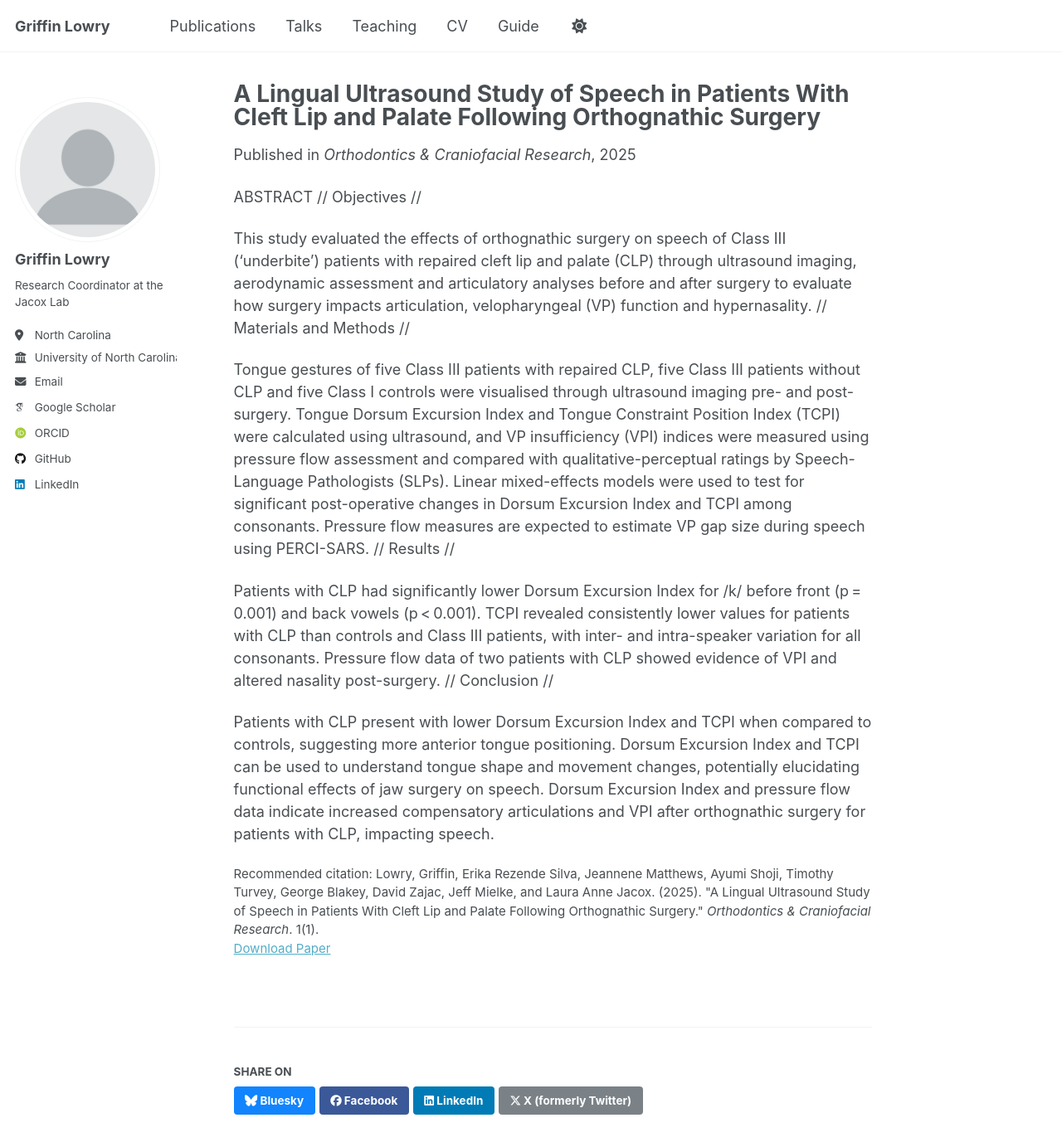
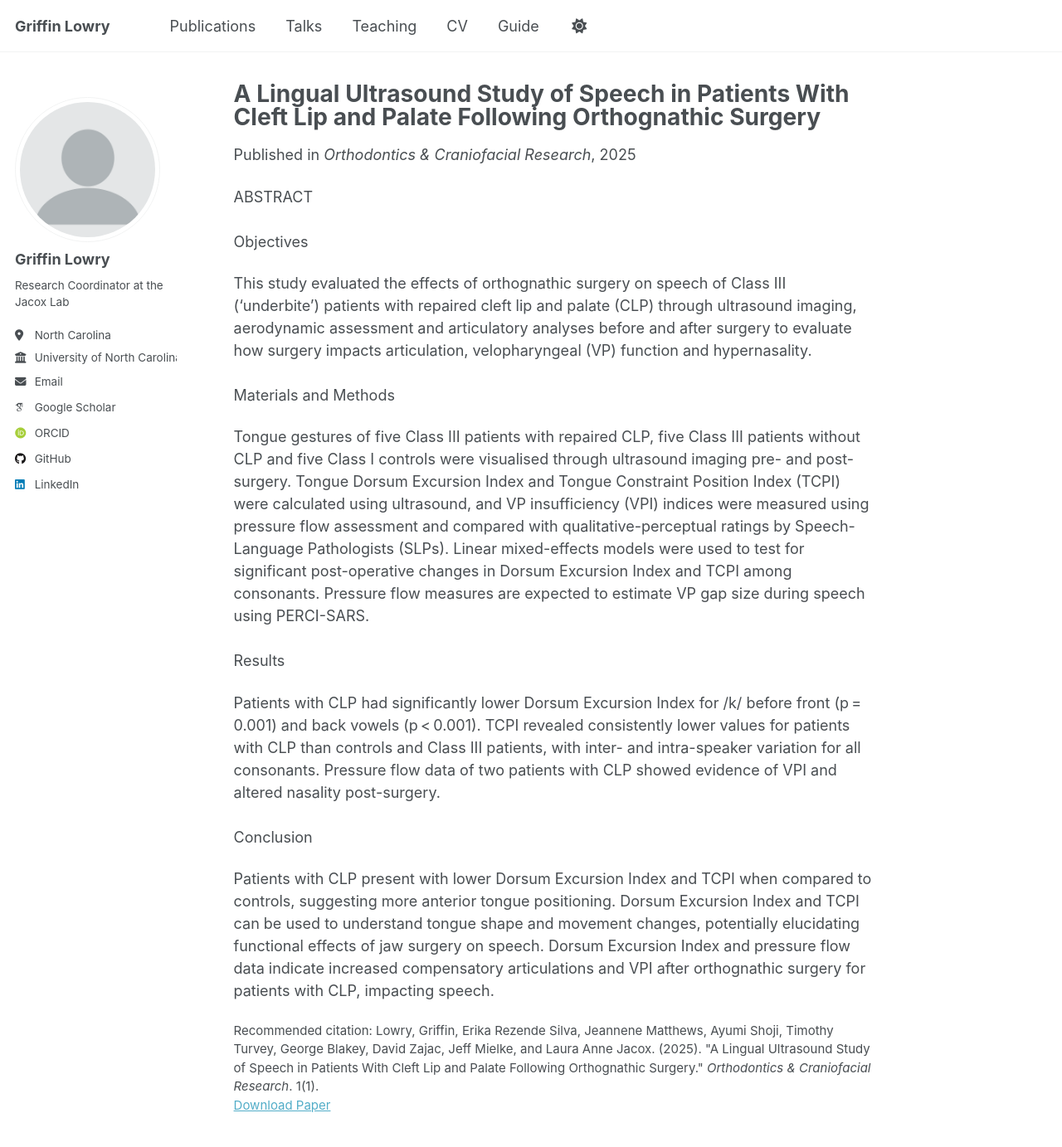
Before and after one commit to griffinlowry/griffinlowry.github.io, a Jekyll site: the page built from _publications/2025_OCR_CLP_paper.md, in a window 1280 px wide and 1400 px high. Shown: the top 1383 px of the window at 83% size. Built offline with Jekyll 4.4.1, drawn with Linux system fonts in a browser that asks for light colours; some web fonts are replaced.

Commit message:
Update 2025_OCR_CLP_paper.md

```diff
--- a/_publications/2025_OCR_CLP_paper.md
+++ b/_publications/2025_OCR_CLP_paper.md
@@ -12,16 +12,16 @@
 citation: 'Lowry, Griffin, Erika Rezende Silva, Jeannene Matthews, Ayumi Shoji, Timothy Turvey, George Blakey, David Zajac, Jeff Mielke, and Laura Anne Jacox. (2025). &quot;A Lingual Ultrasound Study of Speech in Patients With Cleft Lip and Palate Following Orthognathic Surgery.&quot; <i>Orthodontics & Craniofacial Research</i>. 1(1).'
 ---
 
-ABSTRACT //
-Objectives //
+ABSTRACT <br> <br>
+Objectives <br>
 
-This study evaluated the effects of orthognathic surgery on speech of Class III (‘underbite’) patients with repaired cleft lip and palate (CLP) through ultrasound imaging, aerodynamic assessment and articulatory analyses before and after surgery to evaluate how surgery impacts articulation, velopharyngeal (VP) function and hypernasality. //
-Materials and Methods //
+This study evaluated the effects of orthognathic surgery on speech of Class III (‘underbite’) patients with repaired cleft lip and palate (CLP) through ultrasound imaging, aerodynamic assessment and articulatory analyses before and after surgery to evaluate how surgery impacts articulation, velopharyngeal (VP) function and hypernasality. <br> <br>
+Materials and Methods <br>
 
-Tongue gestures of five Class III patients with repaired CLP, five Class III patients without CLP and five Class I controls were visualised through ultrasound imaging pre- and post-surgery. Tongue Dorsum Excursion Index and Tongue Constraint Position Index (TCPI) were calculated using ultrasound, and VP insufficiency (VPI) indices were measured using pressure flow assessment and compared with qualitative-perceptual ratings by Speech-Language Pathologists (SLPs). Linear mixed-effects models were used to test for significant post-operative changes in Dorsum Excursion Index and TCPI among consonants. Pressure flow measures are expected to estimate VP gap size during speech using PERCI-SARS. //
-Results //
+Tongue gestures of five Class III patients with repaired CLP, five Class III patients without CLP and five Class I controls were visualised through ultrasound imaging pre- and post-surgery. Tongue Dorsum Excursion Index and Tongue Constraint Position Index (TCPI) were calculated using ultrasound, and VP insufficiency (VPI) indices were measured using pressure flow assessment and compared with qualitative-perceptual ratings by Speech-Language Pathologists (SLPs). Linear mixed-effects models were used to test for significant post-operative changes in Dorsum Excursion Index and TCPI among consonants. Pressure flow measures are expected to estimate VP gap size during speech using PERCI-SARS. <br> <br>
+Results <br>
 
-Patients with CLP had significantly lower Dorsum Excursion Index for /k/ before front (p = 0.001) and back vowels (p < 0.001). TCPI revealed consistently lower values for patients with CLP than controls and Class III patients, with inter- and intra-speaker variation for all consonants. Pressure flow data of two patients with CLP showed evidence of VPI and altered nasality post-surgery. //
-Conclusion //
+Patients with CLP had significantly lower Dorsum Excursion Index for /k/ before front (p = 0.001) and back vowels (p < 0.001). TCPI revealed consistently lower values for patients with CLP than controls and Class III patients, with inter- and intra-speaker variation for all consonants. Pressure flow data of two patients with CLP showed evidence of VPI and altered nasality post-surgery. <br> <br>
+Conclusion <br>
 
 Patients with CLP present with lower Dorsum Excursion Index and TCPI when compared to controls, suggesting more anterior tongue positioning. Dorsum Excursion Index and TCPI can be used to understand tongue shape and movement changes, potentially elucidating functional effects of jaw surgery on speech. Dorsum Excursion Index and pressure flow data indicate increased compensatory articulations and VPI after orthognathic surgery for patients with CLP, impacting speech.
```
